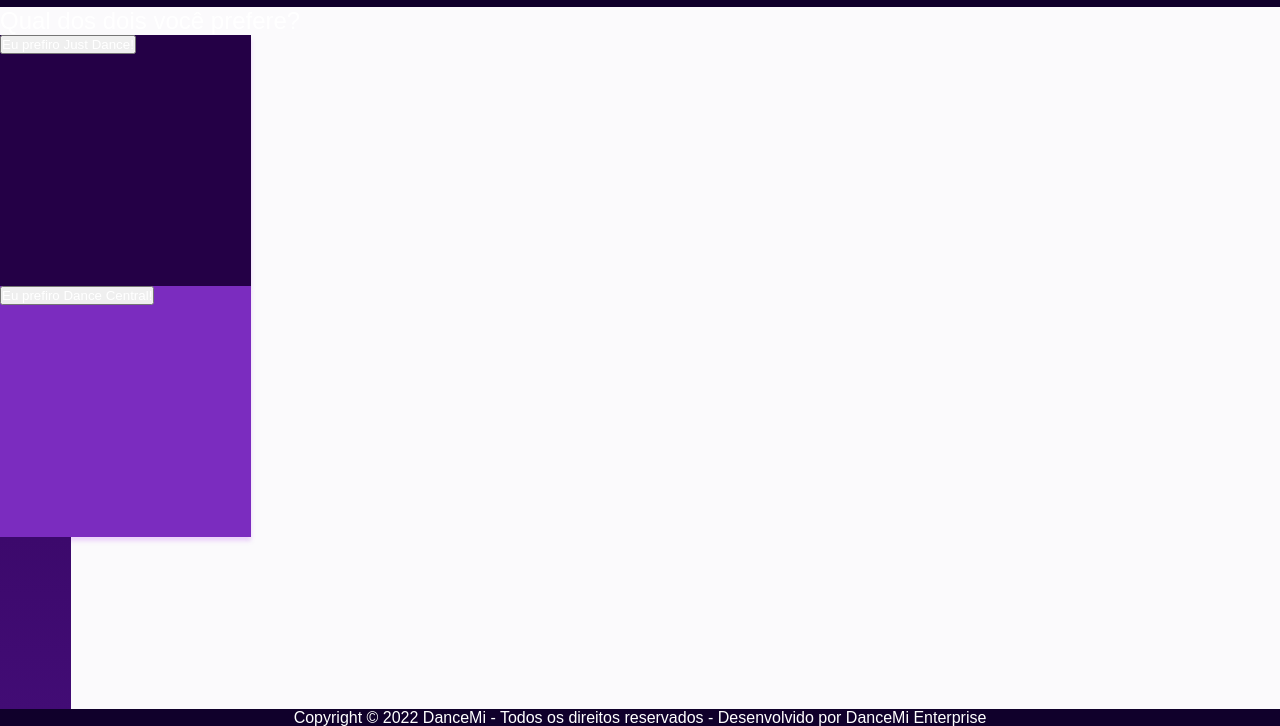
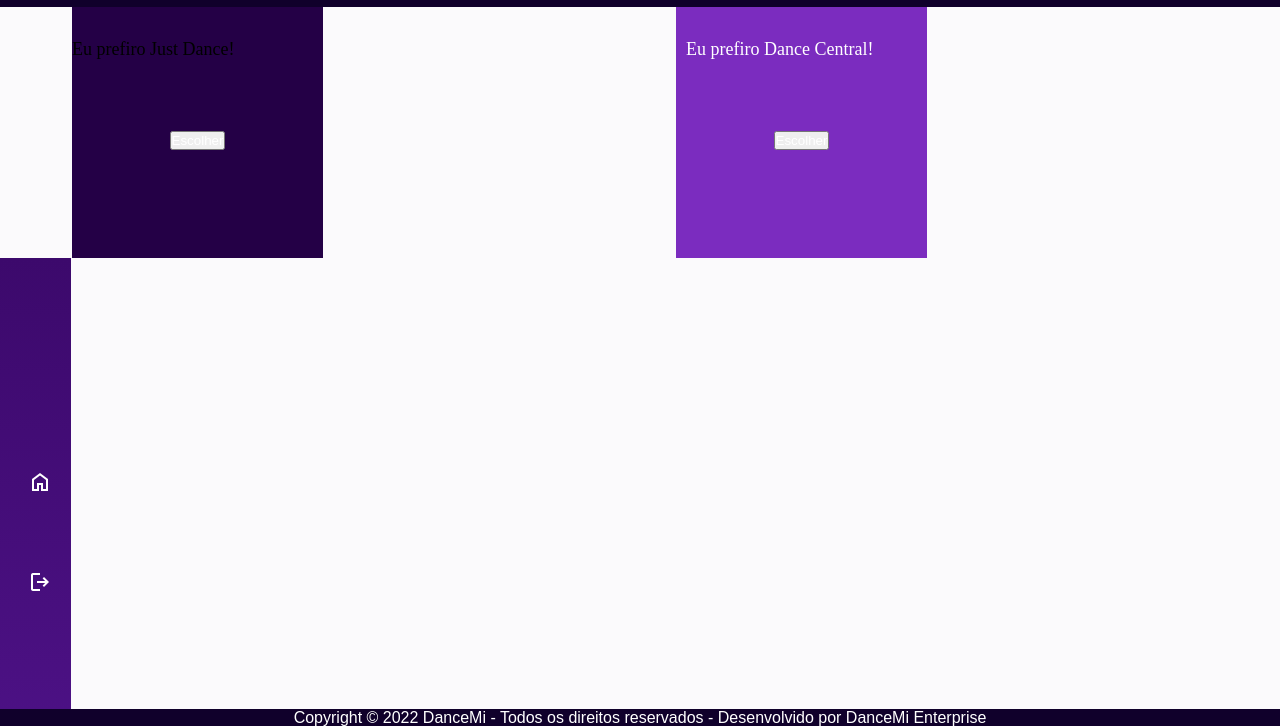
Before and after one commit to vmirella04/DanceMi, a website: page Site/public/dashboard.html in a window 1280 px wide. Shown: the part 73-799 px from the top of the page. Drawn offline with nearby package versions, Linux system fonts and the light colour scheme; a web font is replaced by a local one.

Commit message:
Alterando a dashboard

```diff
--- a/Site/public/css/Dashboard.css
+++ b/Site/public/css/Dashboard.css
@@ -125,7 +125,13 @@
     margin-top: -16vh;
 }
 
-/* NAVBAR */
+.Alinhamento-1 {
+    display: flex;
+    justify-content: space-between;
+    flex-direction: row;
+    margin-left: 9vh;
+
+}
 
 .menu {
     background-image: linear-gradient(#3c096c, #5a189a, #7b2cbf);
@@ -137,7 +143,6 @@
     width: 251px;
     height: 251px;
     background: #240046;
-    box-shadow: 0px 4px 4px rgba(187, 92, 241, 0.25);
 }
 
 
@@ -145,7 +150,43 @@
     width: 251px;
     height: 251px;
     background: #7b2cbf;
-    box-shadow: 0px 4px 4px rgba(187, 92, 241, 0.25);
+}
+
+.botao {
+    color: white;
+    display: flex;
+    margin-top: 5vh;
+    justify-content: center;
+}
+
+.campo1 {
+    height: 84px;
+    font-family: 'Chivo';
+    font-style: normal;
+    font-weight: 400;
+    font-size: 18px;
+    line-height: 21px;
+    display: flex;
+    align-items: center;
+    text-align: center;
+    color: #000000;
+
+}
+
+.campo2 {
+    height: 84px;
+    font-family: 'Chivo';
+    font-style: normal;
+    font-weight: 400;
+    font-size: 18px;
+    line-height: 21px;
+    display: flex;
+    align-items: center;
+    text-align: center;
+    color: white;
+    flex-wrap: wrap;
+    padding: 10px;
+
 }
 
 /* FOOTER */
--- a/Site/public/dashboard.html
+++ b/Site/public/dashboard.html
@@ -28,17 +28,26 @@
     </div>
 </div>
 
-<div class="container2">
-   <h2> Qual dos dois  você prefere?</h2>
- <div class="caixa1">
-      <button onclick="justdance()"> Eu prefiro Just Dance!</button>
- </div>
+<div class="caixa-alinhamento1">
+  <div class="Alinhamento-1">
 
- <div class="caixa2">
-      <button onclick="dancecentral()"> Eu prefiro Dance Central! </button>
-</div>
+    <div class="caixa1">
+      <div class="alinhar-texto1">
+        <h2 class="campo1"> Eu prefiro Just Dance! </h2>
+        <h2 class="botao"> <button onclick="justdance()">Escolher</button></h2>
+      </div>
+    </div>
+
+
+    <div class="caixa2">
+      <div class="alinhar-texto1">
+      <h2 class="campo2"> Eu prefiro Dance Central! </h2>
+      <h2 class="botao"> <button onclick="dancecentral()">Escolher</button></h2>
+    </div>
+   </div>
     <div id="div_resultado"></div>
 </div>
+
   <!-- Navbar -->
   <div class="container">
     <aside class="menu">
```
